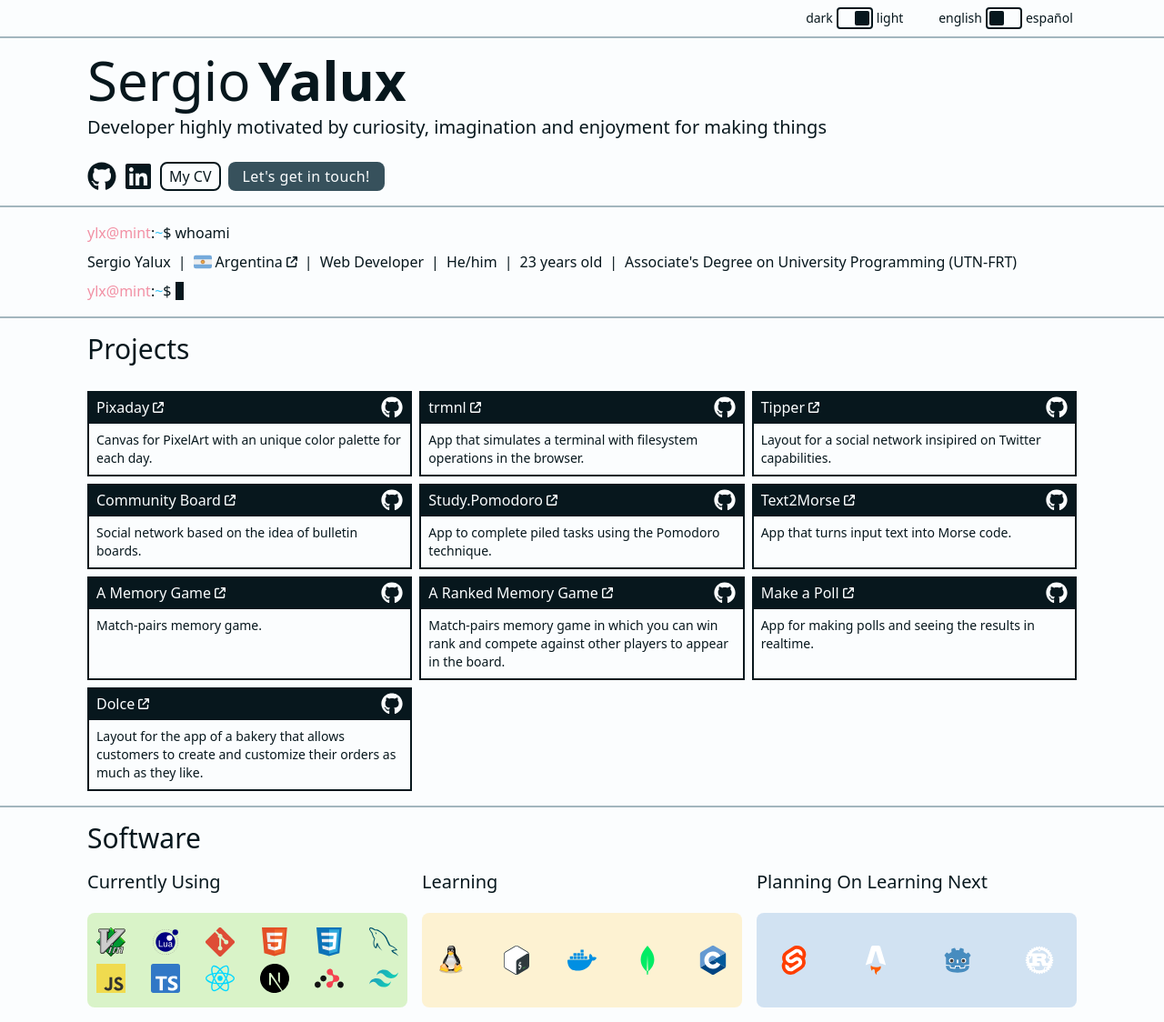
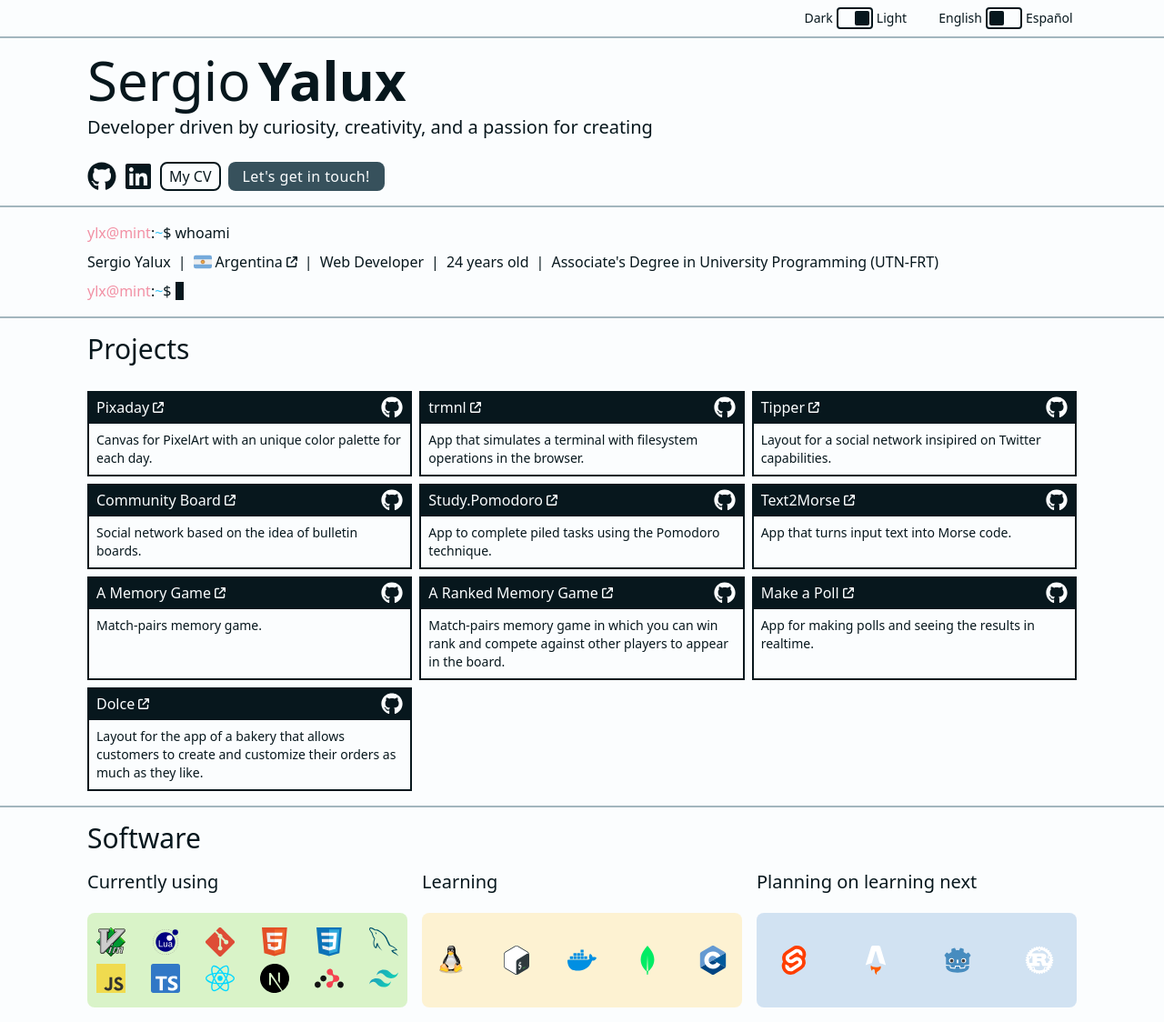
Before and after one commit to CrgioYalux/portfolio, a React (Vite) app: page / in a window 1280 px wide. Shown: the whole page at 91% size. Built offline with nearby package versions, Linux system fonts and the light colour scheme.

Commit message:
feat: update some phrasings in i18n

```diff
--- a/src/i18n/index.ts
+++ b/src/i18n/index.ts
@@ -2,20 +2,20 @@ const i18n = {
 	section: {
 		header: {
 			theme: {
-				spanish: { dark: 'oscuro', light: 'claro' },
-				english: { dark: 'dark', light: 'light' },
+				spanish: { dark: 'Oscuro', light: 'Claro' },
+				english: { dark: 'Dark', light: 'Light' },
 			},
 			language: {
-				spanish: { english: 'english', spanish: 'español' },
-				english: { english: 'english', spanish: 'español' },
+				spanish: { english: 'English', spanish: 'Español' },
+				english: { english: 'English', spanish: 'Español' },
 			},
 		},
 		introduction: {
 			subtext: {
 				spanish:
-					'Desarrollador altamente motivado por la curiosidad, la imaginación y el disfrute por crear',
+					'Desarrollador impulsado por la curiosidad, la creatividad y la pasión por crear',
 				english:
-					'Developer highly motivated by curiosity, imagination and enjoyment for making things',
+					'Developer driven by curiosity, creativity, and a passion for creating',
 			},
 			CV: {
 				button: {
@@ -39,15 +39,13 @@ const i18n = {
 				values: {
 					spanish: [
 						'Desarrollo Web',
-						'Él/él',
-						'23 años',
+						'24 años',
 						'Tecnicatura Universitaria en Programación (UTN-FRT)',
 					],
 					english: [
 						'Web Developer',
-						'He/him',
-						'23 years old',
-						"Associate's Degree on University Programming (UTN-FRT)",
+						'24 years old',
+						"Associate's Degree in University Programming (UTN-FRT)",
 					],
 				},
 			},
@@ -213,16 +211,16 @@ const i18n = {
 		software: {
 			section: {
 				currentlyUsing: {
-					english: 'Currently Using',
-					spanish: 'Actualmente Usando',
+					english: 'Currently using',
+					spanish: 'Actualmente usando',
 				},
 				learning: {
 					english: 'Learning',
 					spanish: 'Aprendiendo',
 				},
 				planningOnLearningNext: {
-					english: 'Planning On Learning Next',
-					spanish: 'Siguiente Por Aprender',
+					english: 'Planning on learning next',
+					spanish: 'Siguiente por aprender',
 				},
 			},
 		},
```
